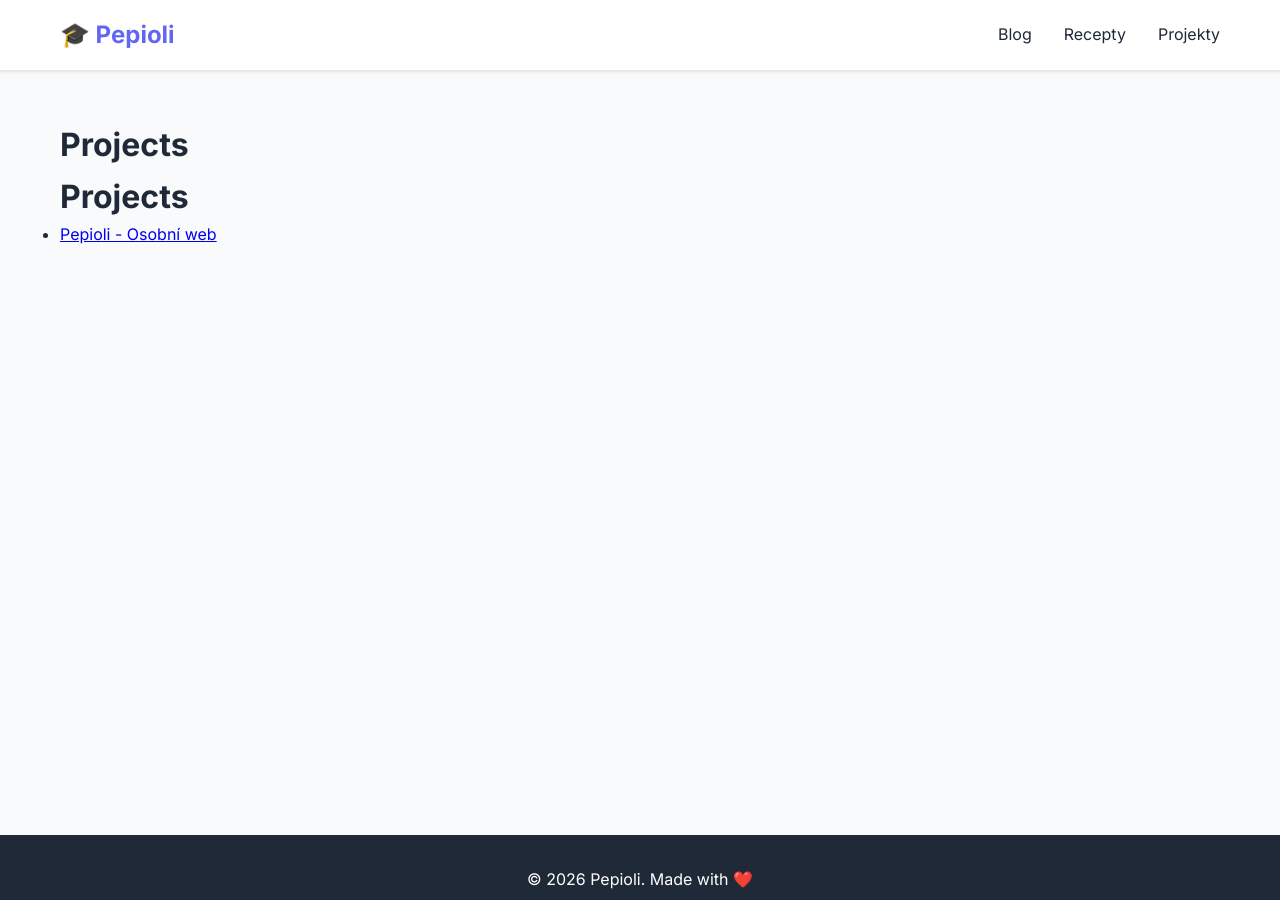
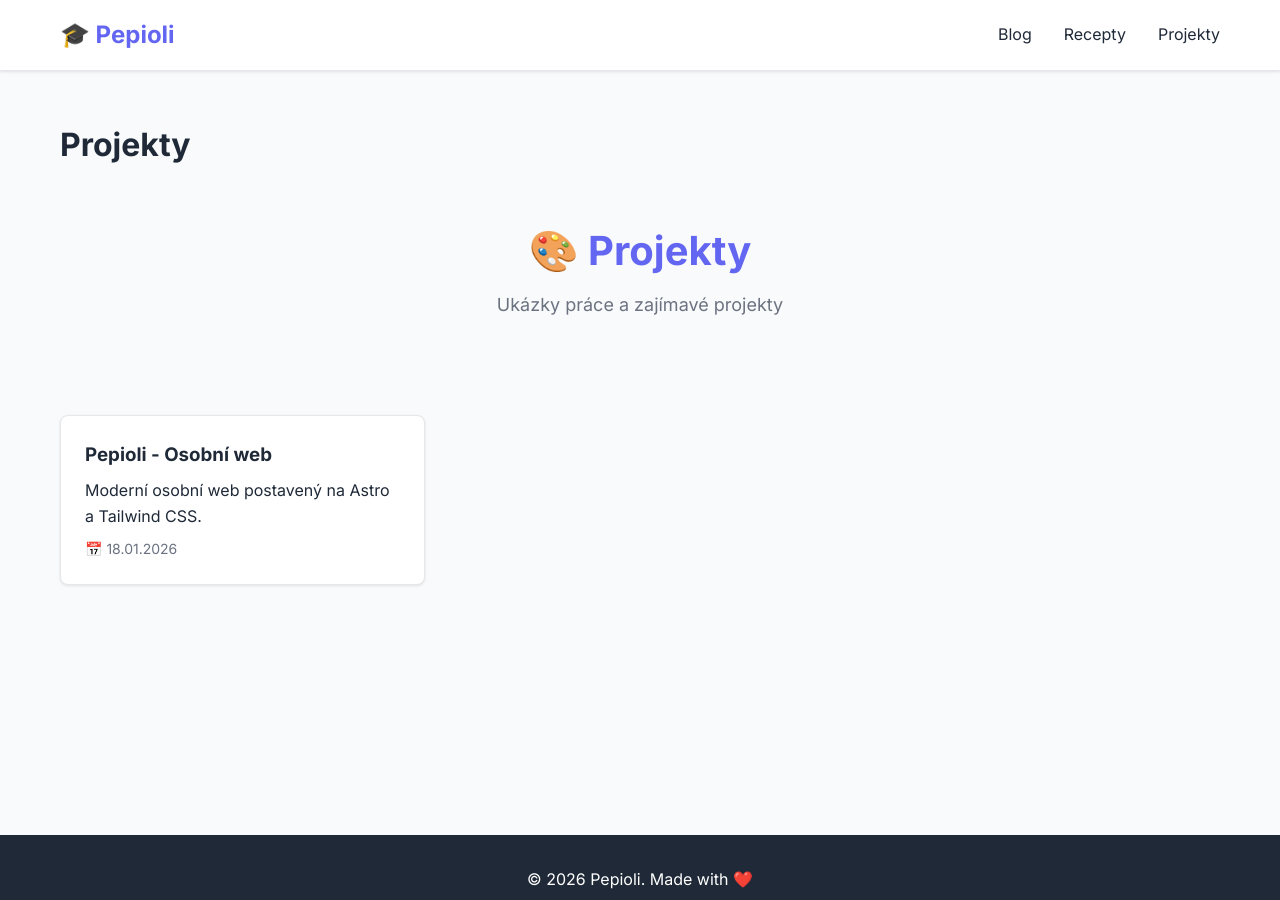
Before and after one commit to cooldadpresident/pepioli, a Jekyll site: the page built from projects.md, in a window 1280 px wide and 900 px high. Built offline with Jekyll 4.4.1, drawn with Linux system fonts in a browser that asks for light colours.

Commit message:
Improve blog, recipes, and projects pages with modern card layouts

```diff
--- a/assets/css/style.scss
+++ b/assets/css/style.scss
@@ -268,6 +268,31 @@ body {
   color: var(--text);
 }
 
+/* Page Header */
+.page-header {
+  text-align: center;
+  padding: 3rem 0;
+  margin-bottom: 3rem;
+}
+
+.page-header h1 {
+  font-size: 2.5rem;
+  color: var(--primary);
+  margin-bottom: 0.5rem;
+}
+
+.page-header p {
+  font-size: 1.125rem;
+  color: var(--text-light);
+}
+
+/* Post Excerpt */
+.post-excerpt {
+  color: var(--text-light);
+  margin-top: 0.5rem;
+  font-size: 0.95rem;
+}
+
 /* Footer */
 .footer {
   background: var(--text);
--- a/projects.md
+++ b/projects.md
@@ -1,11 +1,24 @@
 ---
 layout: page
-title: Projects
+title: Projekty
 permalink: /projects/
 ---
 
-# Projects
+<div class="page-header">
+  <h1>🎨 Projekty</h1>
+  <p>Ukázky práce a zajímavé projekty</p>
+</div>
 
+<div class="card-grid">
 {% for project in site.projects %}
-- [{{ project.title }}]({{ project.url }})
+  <div class="card">
+    <h3><a href="{{ project.url | relative_url }}">{{ project.title }}</a></h3>
+    {% if project.description %}
+    <p>{{ project.description }}</p>
+    {% endif %}
+    <div class="card-meta">
+      {% if project.date %}📅 {{ project.date | date: "%d.%m.%Y" }}{% endif %}
+    </div>
+  </div>
 {% endfor %}
+</div>
```
Also changed, not shown: blog.md (+16 -2 lines), recipes.md (+16 -3 lines).
